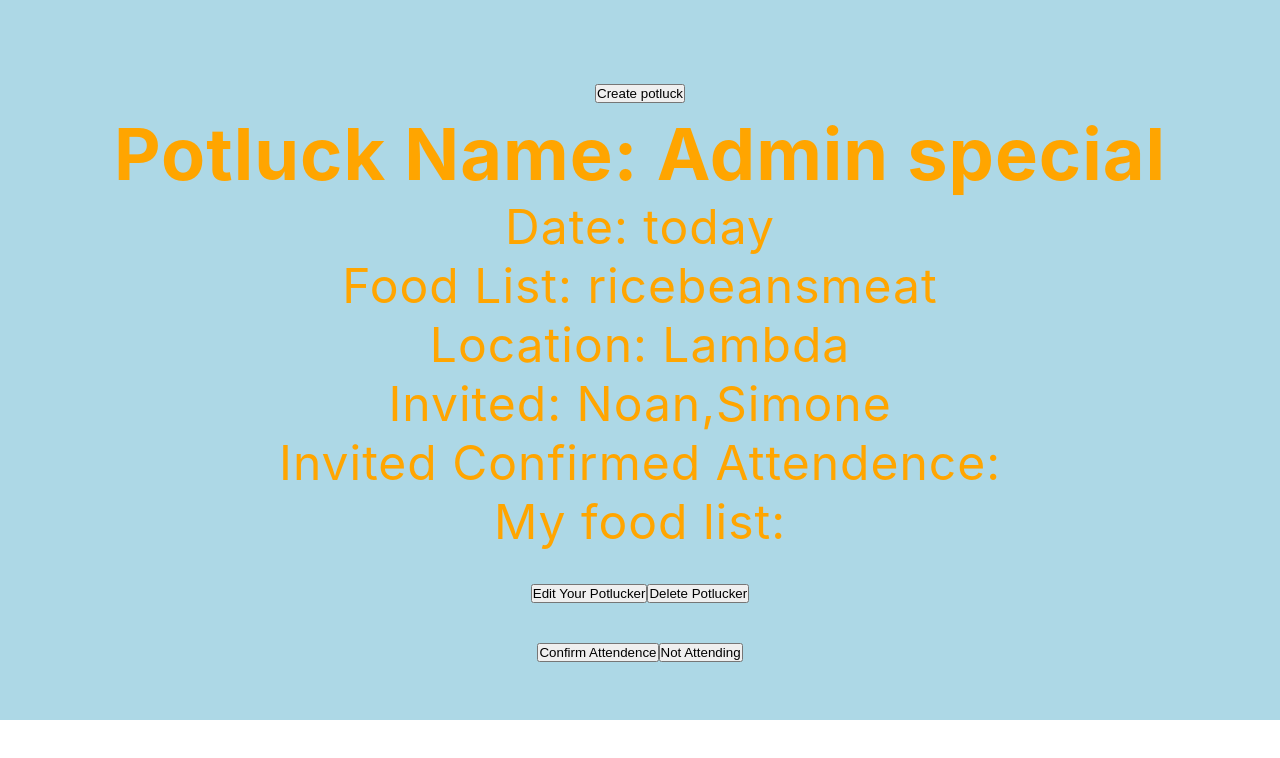
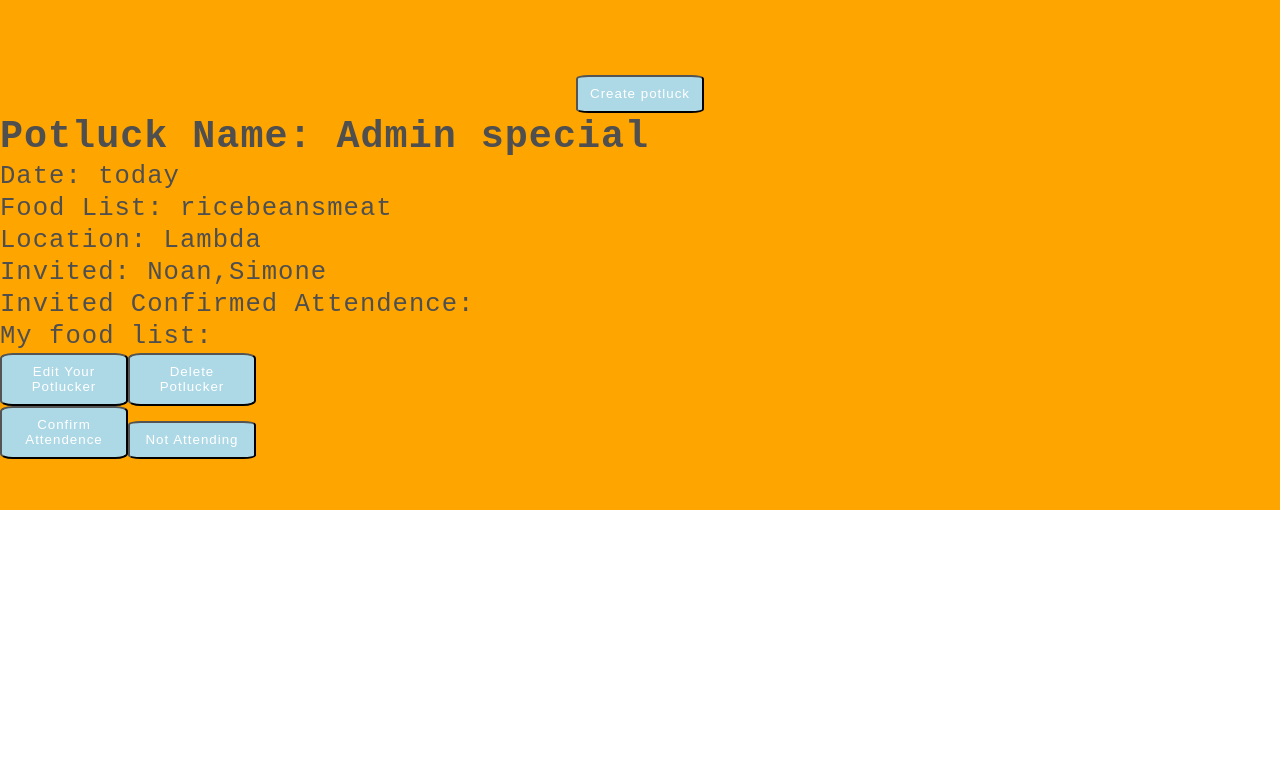
Before and after one commit to Potluck-planner-by-the-Potluckers/frontEnd, a React (Create React App) app in the folder app/: page / in a window 1280 px wide. Shown: the top 758 px of the page. Built offline with nearby package versions, Linux system fonts and the light colour scheme.

Commit message:
some more CSS updated but encountering issues trying to create divs in the Potluck.jsx file

```diff
--- a/app/src/App.css
+++ b/app/src/App.css
@@ -16,10 +16,39 @@
 font-size:3rem;
 letter-spacing:1px;
 padding:4% 0;
-background-color:lightblue;
-color:orange;
+background-color:orange;
 text-align:center;
 }
+
+.App .Create {
+  display:flex;
+  flex-direction:column;
+  justify-content:space-between;
+  color:#4f4f4f;
+}
+
+.Create button{
+  width:10%;
+  letter-spacing:1px;
+  color:white;
+  background-color:lightblue;
+  padding:0.75%;
+  border-radius:10%;
+ }
+
+ .Create button:hover{
+    color:black;
+    }
+
+.Potlucks{
+  text-align:left;
+  font-size:1.6rem;
+  font-family:'Roboto Mono', monospace;
+  line-height:1.25;
+  color:#4f4f4f;
+}
+
+
 
 .App-logo {
   height: 40vmin;
--- a/app/src/App.jsx
+++ b/app/src/App.jsx
@@ -9,6 +9,7 @@ import EditYourPotlucker from './components/EditYourPotlucker'
 function App() {
   return (
     <div className="App">
+
 
       <Router>
         <Switch>
@@ -23,9 +24,11 @@ function App() {
           <Route path='/singup'>
             {/* <SignUp /> */}
           </Route>
+          <div className="Create">
           <Route path='/newpotluckform'>
             <CreatePotluckForm />
           </Route>
+          </div>
           <Route path='/edityourpotlock/:id'>
             <EditYourPotlucker />
           </Route>
@@ -33,6 +36,7 @@ function App() {
       </Router>
 
 
+
     </div>
   );
 }
--- a/app/src/components/Dashboard.jsx
+++ b/app/src/components/Dashboard.jsx
@@ -4,14 +4,15 @@ import Potlucks from './Potlucks'
 export default function Dashboard() {
     const { push } = useHistory()
     return (
-        <div>
+        <div className="Create">
             <section>
                 <button onClick={() => push('/newpotluckform')} className="btn add-btn">
                     Create potluck
                 </button>
             </section>
+        <div className="Potlucks">
             <Potlucks/>
-
+            </div>
         </div>
     )
 }
--- a/app/src/components/Potlucks.jsx
+++ b/app/src/components/Potlucks.jsx
@@ -43,6 +43,7 @@ export default function Potlucks() {
                         My food list: {aPotluck.myFoodList}
                     </p>
 
+
                     {/* Only if it bellongs to the user */}
                     <button onClick={() => push(`/edityourpotlock/${aPotluck.id}`)} className="btn edit">Edit Your Potlucker</button>
                     <button onClick='' className="btn delete">Delete Potlucker</button>
```
